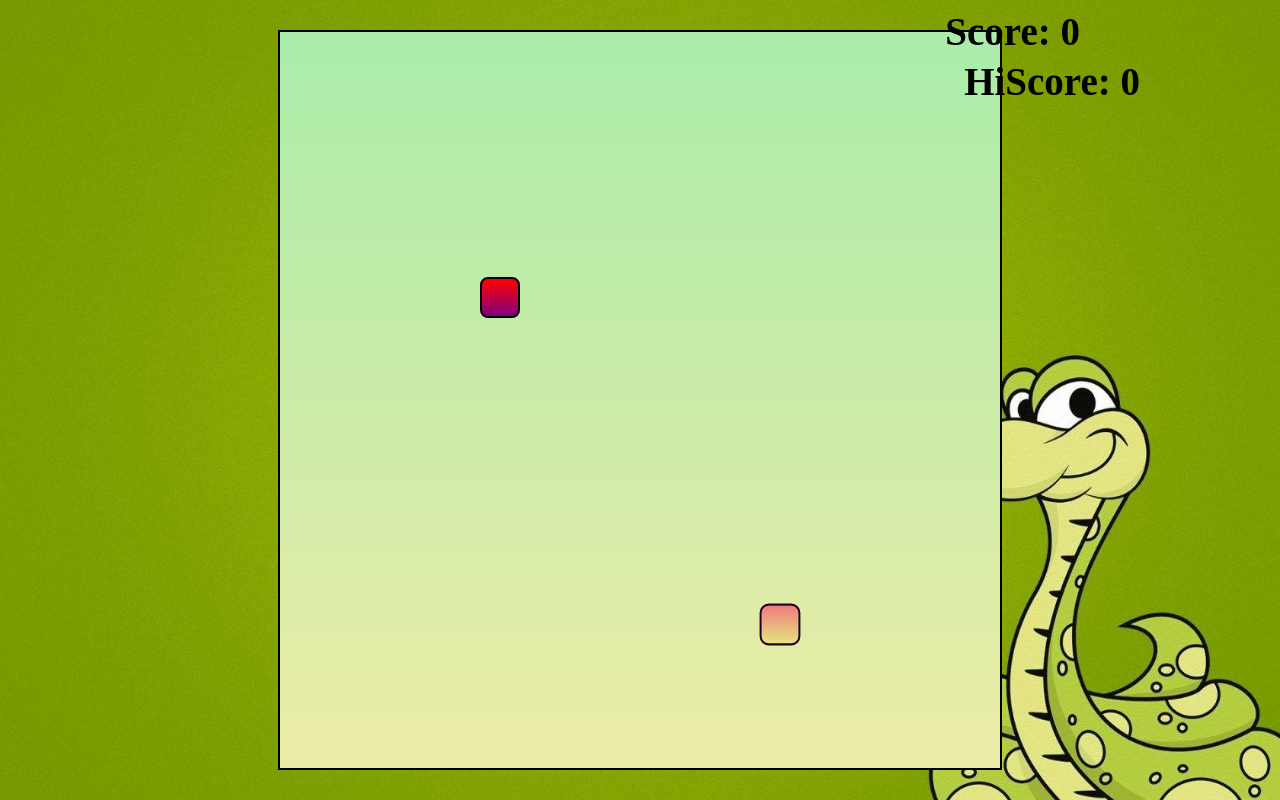
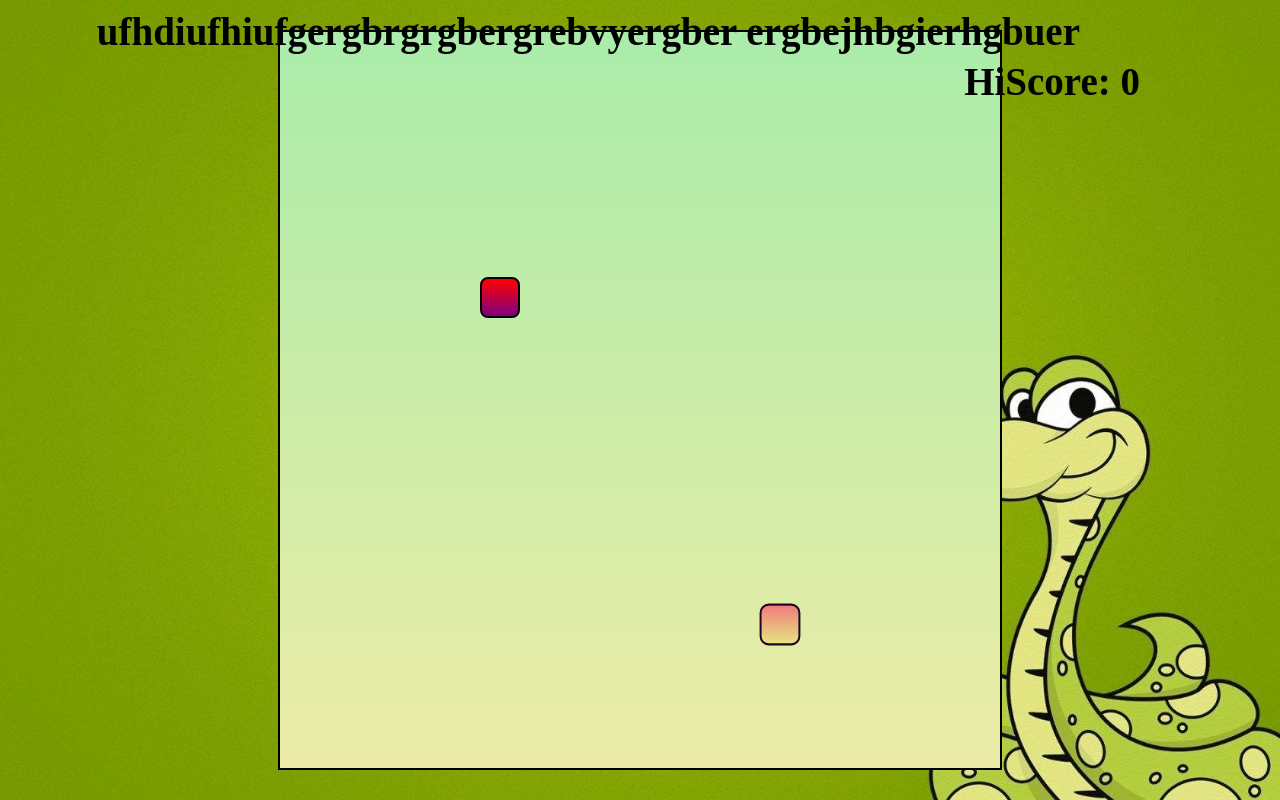
Before and after one commit to nileshsolanki3106/meetmali, a plain HTML site: page index.html in a window 1280 px wide. Drawn offline with Linux system fonts and the light colour scheme; a web font is replaced by a local one.

Commit message:
nilo pilo

```diff
--- a/index.html
+++ b/index.html
@@ -1,5 +1,6 @@
 <!DOCTYPE html>
 <html lang="en">
+
 <head>
     <meta charset="UTF-8">
     <meta http-equiv="X-UA-Compatible" content="IE=edge">
@@ -7,12 +8,14 @@
     <title>SnakeMania - Ek Gaming Katha</title>
     <link rel="stylesheet" href="css/style.css">
 </head>
+
 <body>
     <div class="body">
-        <div id="scoreBox">Score: 0</div>
+        <div id="scoreBox">ufhdiufhiufgergbrgrgbergrebvyergber ergbejhbgierhgbuer</div>
         <div id="hiscoreBox">HiScore: 0</div>
         <div id="board"></div>
     </div>
 </body>
 <script src="js/index.js"></script>
+
 </html>
```
